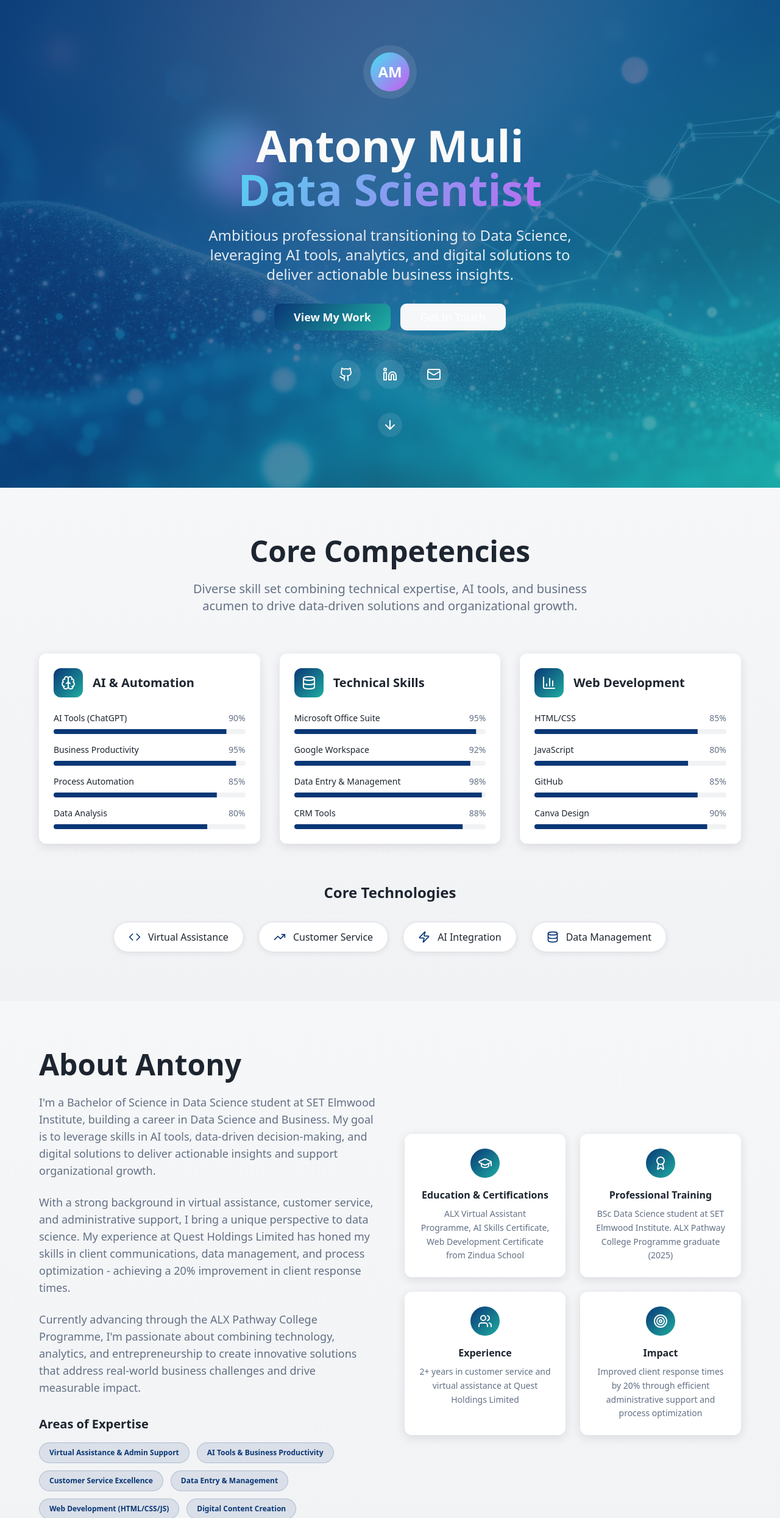
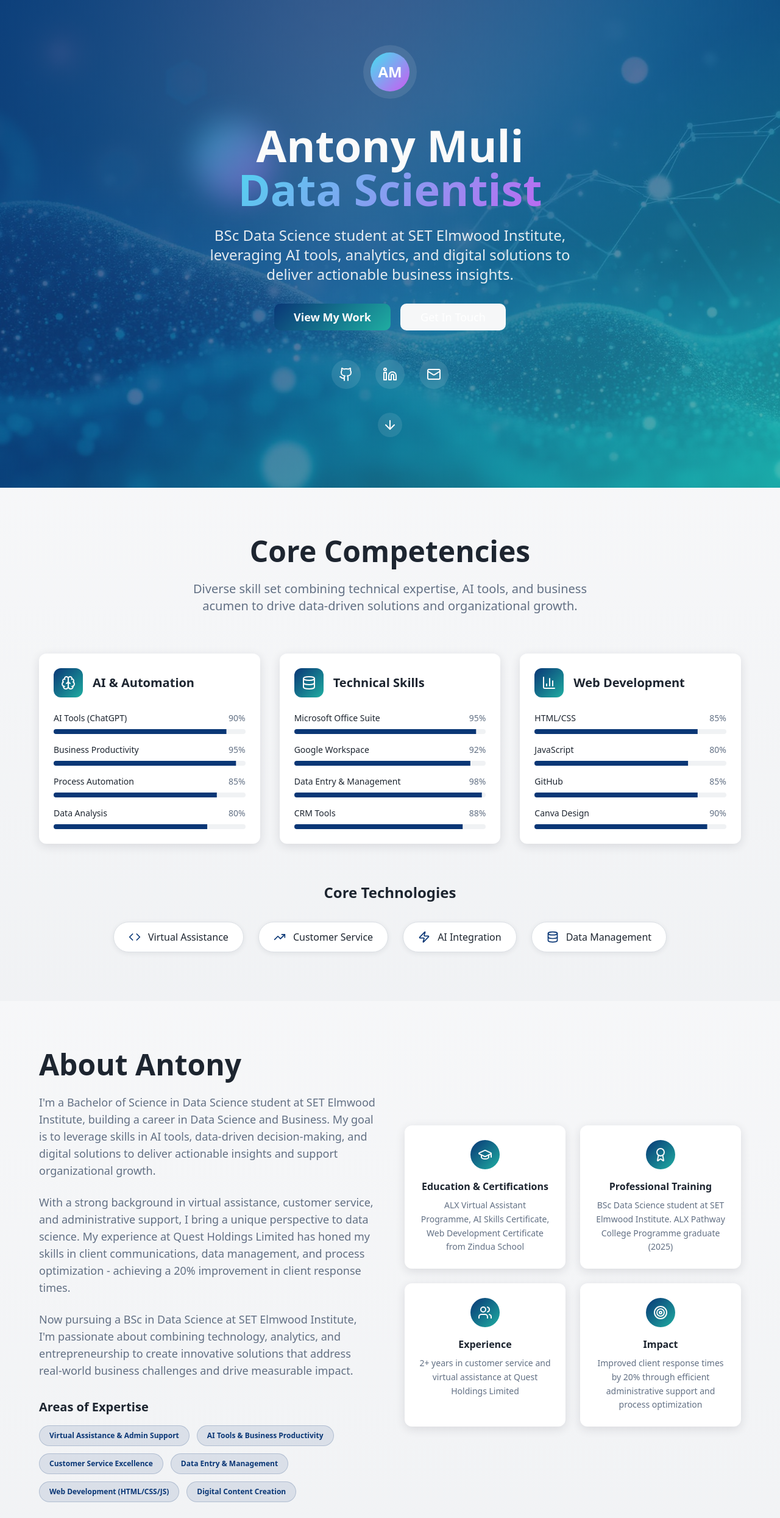
Before and after one commit to ANTONYMULI12/byte-whisperer-web, a React (Vite) app: page / in a window 1280 px wide. Shown: the top 2490 px of the page at 61% size. Built offline with nearby package versions, Linux system fonts and the light colour scheme; the HTML template or start-up script is replaced by a standard one.

Commit message:
Updated Pathway to SET Elmwood
Co-authored-by: ANTONYMULI12 <189523664+ANTONYMULI12@users.noreply.github.com>

```diff
--- a/src/components/About.tsx
+++ b/src/components/About.tsx
@@ -57,7 +57,7 @@ const About = () => {
                 improvement in client response times.
               </p>
               <p className="text-lg">
-                Currently advancing through the ALX Pathway College Programme, I'm passionate about combining
+                Now pursuing a BSc in Data Science at SET Elmwood Institute, I'm passionate about combining
                 technology, analytics, and entrepreneurship to create innovative solutions that address real-world
                 business challenges and drive measurable impact.
               </p>
--- a/src/components/Hero.tsx
+++ b/src/components/Hero.tsx
@@ -35,7 +35,7 @@ const Hero = () => {
         </h1>
 
         <p className="text-xl md:text-2xl mb-8 text-primary-foreground/90 max-w-2xl mx-auto leading-relaxed">
-          Ambitious professional transitioning to Data Science, leveraging AI tools,
+          BSc Data Science student at SET Elmwood Institute, leveraging AI tools,
           analytics, and digital solutions to deliver actionable business insights.
         </p>
 
```
